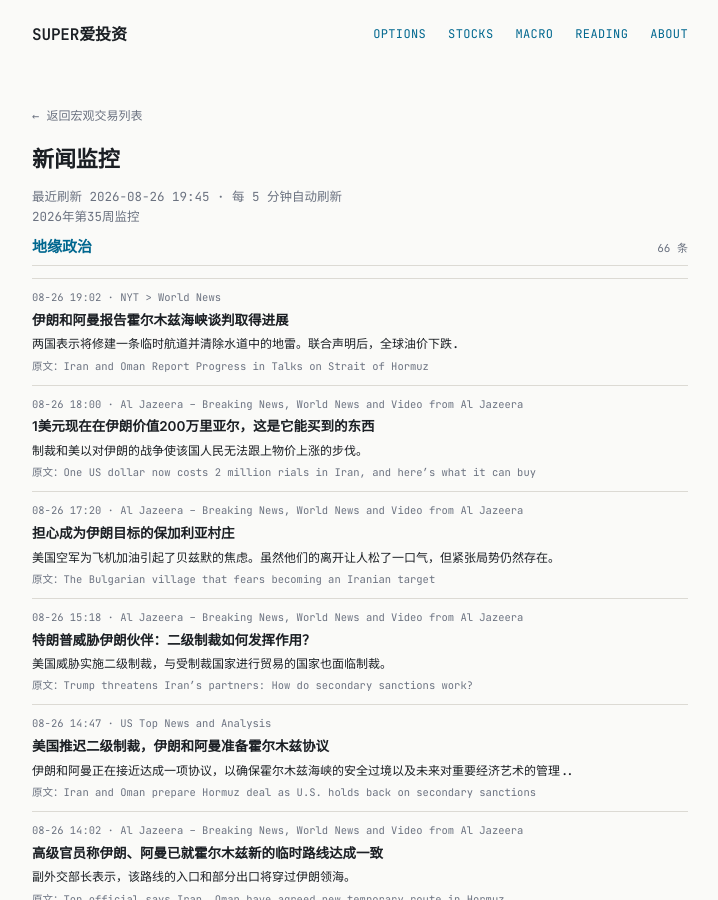
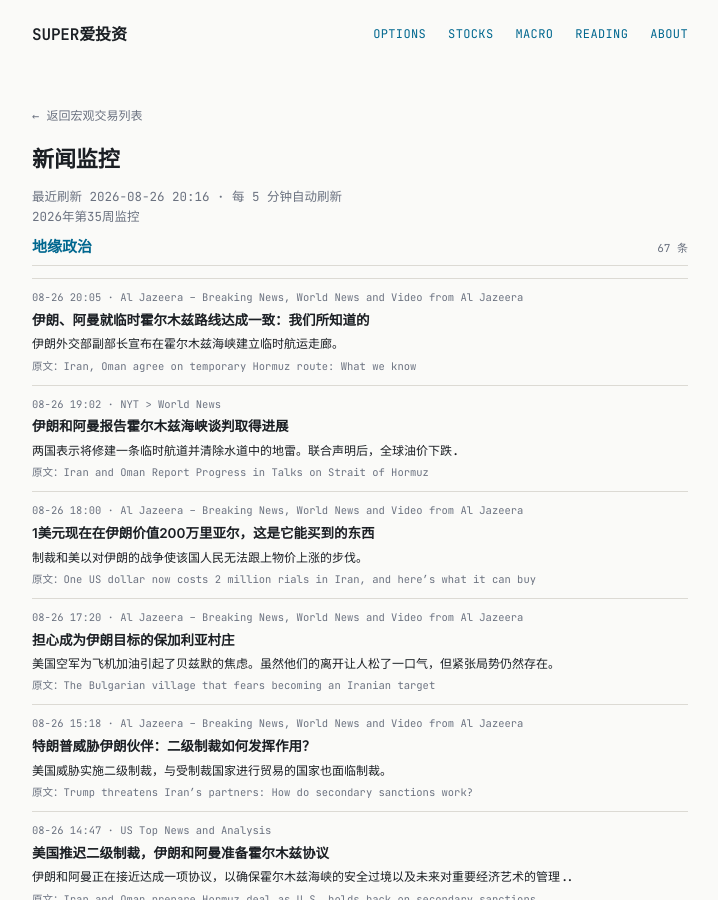
Before and after one commit to tang3super/tang3super.github.io, a Jekyll site: the page built from macro-trade/news-digest.md, in a window 1280 px wide and 900 px high. Shown: the whole window, without its empty margins (280-998 px from the left). Built offline with Jekyll 4.4.1, drawn with Linux system fonts in a browser that asks for light colours.

Commit message:
sync news-digest article

```diff
--- a/macro-trade/news-digest.md
+++ b/macro-trade/news-digest.md
@@ -5,11 +5,18 @@ title: 新闻监控
 date: '2026-08-26'
 summary: 2026年第35周监控
 week_label: 2026年第35周监控
-last_updated: 2026-08-26 19:45
+last_updated: 2026-08-26 20:16
 refresh_note: 每 5 分钟自动刷新
 topics:
 - name: 地缘政治
   items:
+  - title: 'Iran, Oman agree on temporary Hormuz route: What we know'
+    summary: Iran’s deputy foreign minister announced a temporary shipping corridor in the Strait of Hormuz.
+    link: https://www.aljazeera.com/news/2026/8/26/iran-oman-agree-on-temporary-hormuz-route-what-we-know?traffic_source=rss
+    source: Al Jazeera – Breaking News, World News and Video from Al Jazeera
+    time: 08-26 20:05
+    title_zh: 伊朗、阿曼就临时霍尔木兹路线达成一致：我们所知道的
+    summary_zh: 伊朗外交部副部长宣布在霍尔木兹海峡建立临时航运走廊。
   - title: Iran and Oman Report Progress in Talks on Strait of Hormuz
     summary: The two countries said they would create a temporary shipping lane and clear mines in the waterway. Global oil prices dipped after the joint…
     link: https://www.nytimes.com/2026/08/26/world/middleeast/iran-oman-strait-hormuz.html
```
